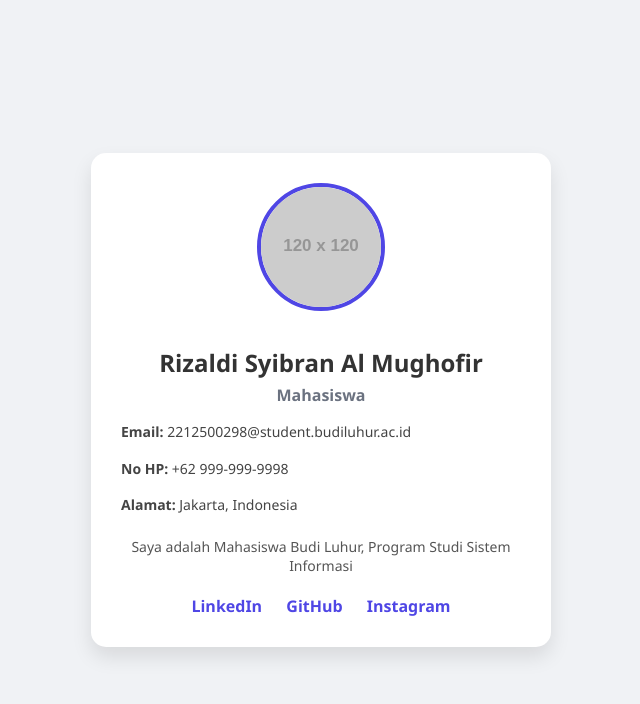
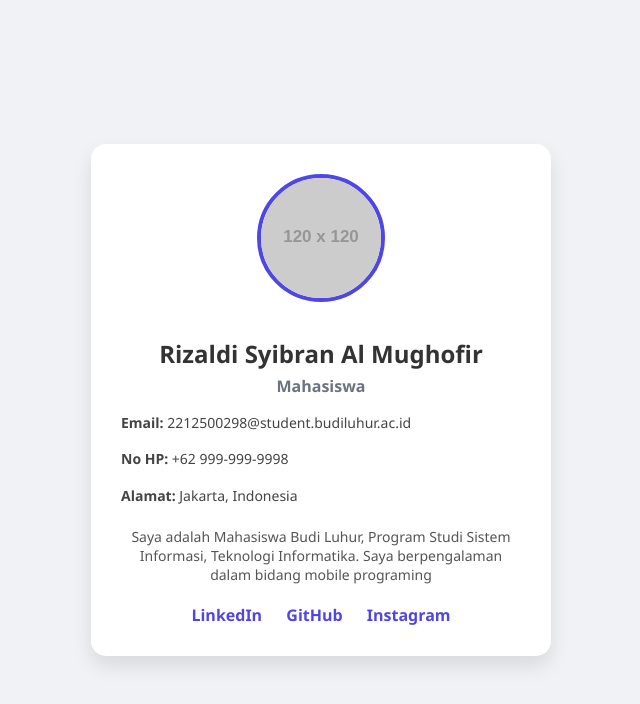
Before and after one commit to rizaldiaja/utssoal2, a plain HTML site: page index.html in a window 1280 px wide. Shown: the whole page, without its empty margins (319-959 px from the left). Drawn offline with Linux system fonts and the light colour scheme; placeholder pictures from the web are drawn by us.

Commit message:
menambahkan bio pada html

```diff
--- a/index.html
+++ b/index.html
@@ -18,7 +18,7 @@
       <p><strong>Alamat:</strong> Jakarta, Indonesia</p>
     </div>
 
-    <p class="bio">Saya adalah Mahasiswa Budi Luhur, Program Studi Sistem Informasi</p>
+    <p class="bio">Saya adalah Mahasiswa Budi Luhur, Program Studi Sistem Informasi, Teknologi Informatika. Saya berpengalaman dalam bidang mobile programing</p>
 
     <div class="socials">
       <a href="#">LinkedIn</a>
```
